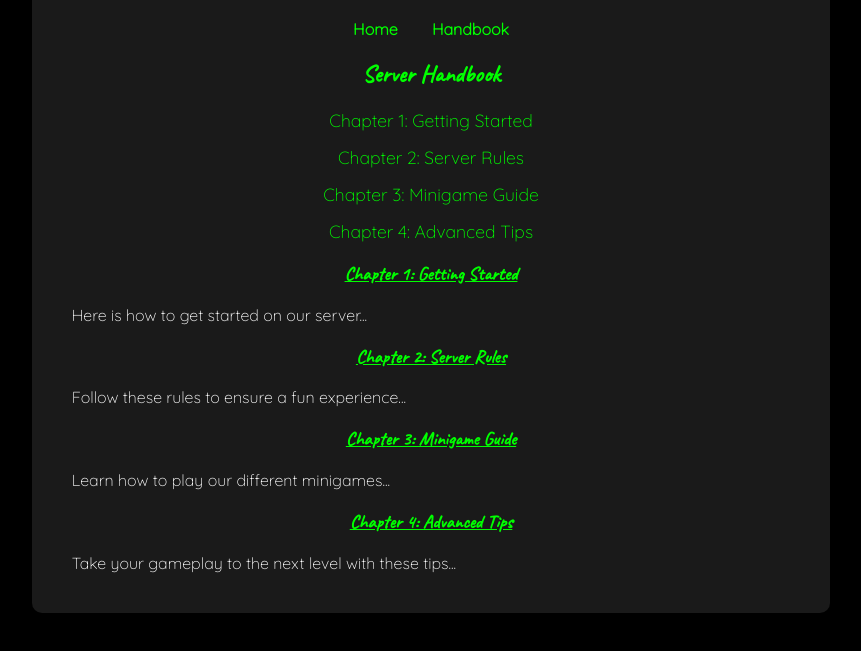
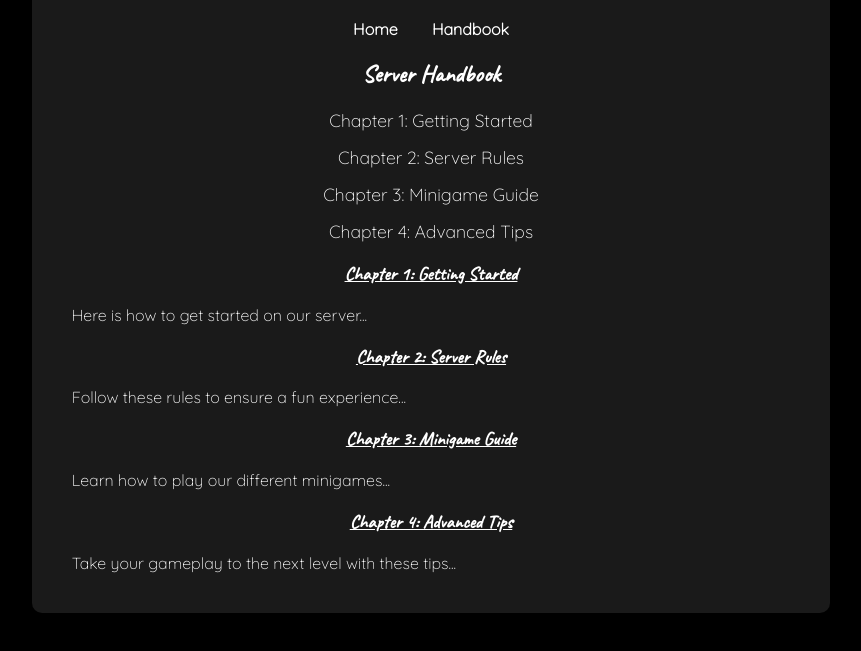
Before and after one commit to tosris/my-minecraft-server, a plain HTML site: page handbook.html in a window 1280 px wide. Shown: the part 113-764 px from the top of the page, without its empty margins (209-1070 px from the left). Drawn offline with Linux system fonts and the light colour scheme.

Commit message:
Update styles.css

```diff
--- a/styles.css
+++ b/styles.css
@@ -22,7 +22,7 @@ body {
 }
 
 h1, h2, h3 {
-    color: #00ff00;
+    color: #fff;
     font-family: 'Caveat', cursive; /* A handwritten style for headings */
 }
 
@@ -37,7 +37,7 @@ nav ul li {
 }
 
 nav ul li a {
-    color: #00ff00;
+    color: #fff;
     text-decoration: none;
     font-weight: bold;
 }
@@ -64,7 +64,7 @@ nav ul li a {
 }
 
 .chapters li a {
-    color: #00ff00;
+    color: #fff;
     text-decoration: none;
 }
 
```
